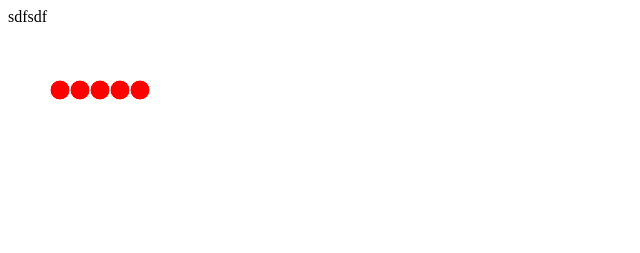
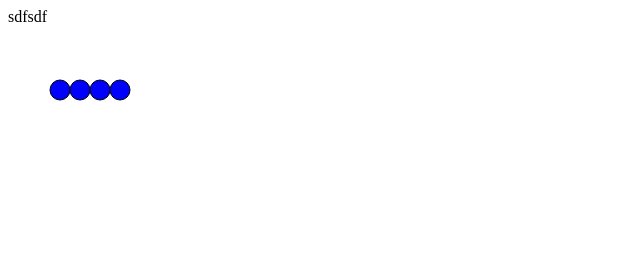
Before and after one commit to sirleech/hello_raphael_js, a plain HTML site: page index.html in a window 1280 px wide. Shown: the whole page, without its empty margins (0-640 px from the left). Drawn offline with nearby package versions, Linux system fonts and the light colour scheme.

Commit message:
use an array of circles[]

```diff
--- a/index.html
+++ b/index.html
@@ -5,26 +5,29 @@
 <script type="text/javascript" src="raphael-min.js"></script>
 <script>
 
+var state = [0,0,0,0,0];
+
 $(document).ready(function(){
-	draw(0,0,0,0);
+	draw(state);
 })
 
 
 
-function draw(one,two,three,four){
+function draw(state){
 	// Creates canvas 320 × 200 at 10, 50
 
 	var paper = Raphael(10, 50, 320, 200);
 
-	for(var i = 0; i <=4 ; i++){
+		var i = 0;
+		var incr;
+		// Creates circle at x = 50, y = 40, with radius 10
+		var circles = [];
 
-		var incr = i * 20;
-		// Creates circle at x = 50, y = 40, with radius 10
-		var circle = paper.circle(50 + incr, 40, 10);
-		circle.data("color","red");
-		circle.attr("fill", "red");
-		circle.attr("stroke", "#fff");
-	}
+		for(var i = 0; i < 4; i++){
+			incr = i * 20;
+			circles[i] = paper.circle(50 + incr, 40, 10);
+		}
+
 
 	paper.forEach(function (el) {
 
@@ -39,6 +42,9 @@ function draw(one,two,three,four){
 		});
 	});
 
+	for (var i = 0; i < circles.length; i++){
+		circles[i].attr("fill", "blue");
+	}
 
 }
 
```
